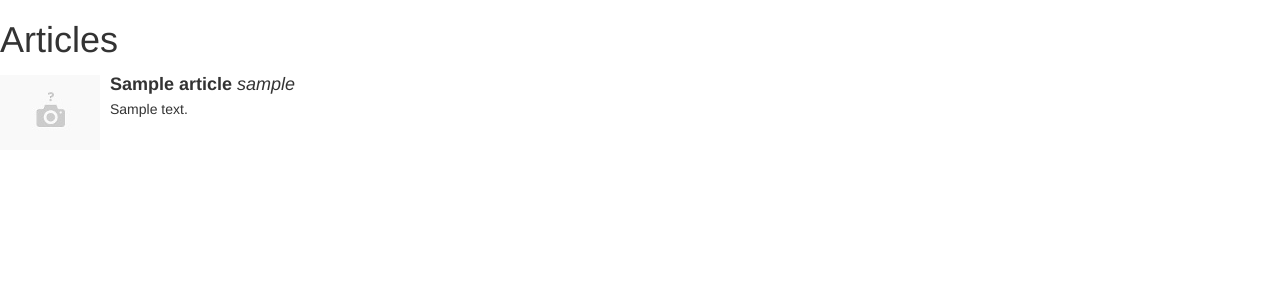
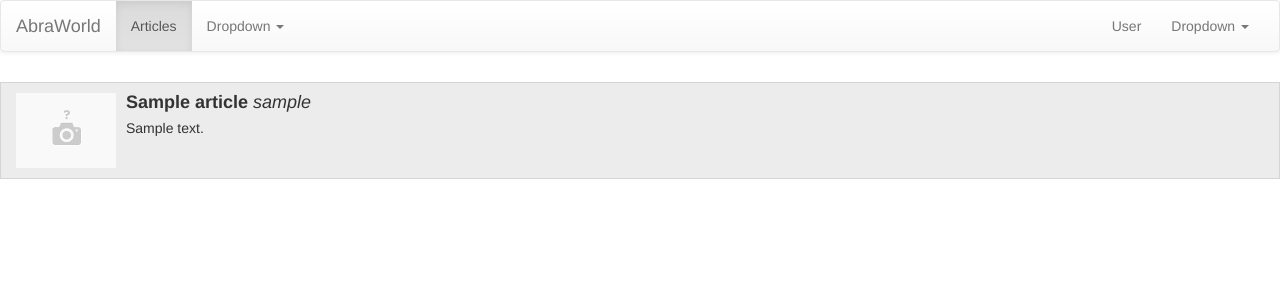
Before and after one commit to abramovpav/django_test_pr, a Django app: page / in a window 1280 px wide. Shown: the top 300 px of the page. Run offline with Django 3.2, Linux system fonts and the light colour scheme; tables that the repository leaves empty hold one stand-in row (values such as "Sample post"); some libraries are stand-ins or nearby versions.

Commit message:
Changed templates structure

```diff
--- a/articles/templates/articles/index.html
+++ b/articles/templates/articles/index.html
@@ -1,34 +1,23 @@
-<!DOCTYPE html>
-<html>
-<head lang="en">
-    <meta charset="UTF-8">
-    <title>Test_PR - Index</title>
-    <link rel="stylesheet" href="/static/bootstrap/css/bootstrap.min.css"/>
-    <link rel="stylesheet" href="/static/bootstrap/css/bootstrap-theme.min.css"/>
-    <script type="application/javascript" src="/static/jquery/jquery-2.1.4.min.js"></script>
-    <script type="application/javascript" src="/static/bootstrap/js/bootstrap.min.js"></script>
-
-</head>
-<body>
-<div class="row">
+{% extends 'base/base.html' %}
+{% block include %}
+    <link rel="stylesheet" href="/static/articles/css/article.css"/>
+{% endblock %}
+{% block content %}
+    {% for article in articles %}
+        <div class="row article">
             <div class="col-md-12">
-        <h1>Articles</h1>
-        {% for article in articles %}
                 <div class="media">
                     <div class="media-left">
                         <a href="#">
                             <img class="media-object" src="/static/images/no_image_100x75.jpg" alt="no_image">
                         </a>
                     </div>
-                <div class="media-body">
+                    <div class="media-body article-body">
                         <h4 class="media-heading"><b>{{ article.title }}</b> <i>{{ article.author }}</i></h4>
-
                         {{ article.body }}
                     </div>
                 </div>
-        {% endfor %}
             </div>
         </div>
-
-</body>
-</html>
+    {% endfor %}
+{% endblock %}
--- /dev/null
+++ b/static/articles/css/article.css
@@ -0,0 +1,6 @@
+.article {
+    border: 1px solid rgb(213, 213, 213);
+    padding: 10px 0;
+    margin: 10px 0;
+    background-color: rgb(236, 236, 236);
+}
--- /dev/null
+++ b/templates/base/base.html
@@ -0,0 +1,69 @@
+<!DOCTYPE html>
+<html>
+<head lang="en">
+    <meta charset="UTF-8">
+    <title>Test_PR - Index</title>
+    <link rel="stylesheet" href="/static/bootstrap/css/bootstrap.min.css"/>
+    <link rel="stylesheet" href="/static/bootstrap/css/bootstrap-theme.min.css"/>
+    <script type="application/javascript" src="/static/jquery/jquery-2.1.4.min.js"></script>
+    <script type="application/javascript" src="/static/bootstrap/js/bootstrap.min.js"></script>
+    {% block include %}
+    {% endblock %}
+</head>
+<body>
+<nav class="navbar navbar-default">
+    <div class="container-fluid">
+        <!-- Brand and toggle get grouped for better mobile display -->
+        <div class="navbar-header">
+            <button type="button" class="navbar-toggle collapsed" data-toggle="collapse"
+                    data-target="#bs-example-navbar-collapse-1" aria-expanded="false">
+                <span class="sr-only">Toggle navigation</span>
+                <span class="icon-bar"></span>
+                <span class="icon-bar"></span>
+                <span class="icon-bar"></span>
+            </button>
+            <a class="navbar-brand" href="/">AbraWorld</a>
+        </div>
+
+        <!-- Collect the nav links, forms, and other content for toggling -->
+        <div class="collapse navbar-collapse" id="bs-example-navbar-collapse-1">
+            <ul class="nav navbar-nav">
+                <li class="active"><a href="/">Articles <span class="sr-only">(current)</span></a></li>
+                <li class="dropdown">
+                    <a href="#" class="dropdown-toggle" data-toggle="dropdown" role="button" aria-haspopup="true"
+                       aria-expanded="false">Dropdown <span class="caret"></span></a>
+                    <ul class="dropdown-menu">
+                        <li><a href="#">Nothing</a></li>
+                        <li role="separator" class="divider"></li>
+                        <li><a href="#">Again nothingk</a></li>
+                    </ul>
+                </li>
+            </ul>
+            <ul class="nav navbar-nav navbar-right">
+                <li><a href="/profile">User</a></li>
+                <li class="dropdown">
+                    <a href="#" class="dropdown-toggle" data-toggle="dropdown" role="button" aria-haspopup="true"
+                       aria-expanded="false">Dropdown <span class="caret"></span></a>
+                    <ul class="dropdown-menu">
+                        <li><a href="#">Action</a></li>
+                        <li><a href="#">Another action</a></li>
+                        <li><a href="#">Something else here</a></li>
+                        <li role="separator" class="divider"></li>
+                        <li><a href="#">Separated link</a></li>
+                    </ul>
+                </li>
+            </ul>
+        </div>
+        <!-- /.navbar-collapse -->
+    </div>
+    <!-- /.container-fluid -->
+</nav>
+<div class="row">
+    <div class="col-md-12">
+        {% block content %}
+        {% endblock %}
+    </div>
+</div>
+
+</body>
+</html>
--- a/test_pr/settings.py
+++ b/test_pr/settings.py
@@ -4,7 +4,7 @@ import os
 DEBUG = True
 TEMPLATE_DEBUG = DEBUG
 
-CURR_DIR = os.path.abspath(os.path.curdir)
+CURR_DIR = os.path.dirname(os.path.dirname(__file__))
 
 
 ADMINS = (
@@ -114,6 +114,7 @@ TEMPLATE_DIRS = (
     # Put strings here, like "/home/html/django_templates" or "C:/www/django/templates".
     # Always use forward slashes, even on Windows.
     # Don't forget to use absolute paths, not relative paths.
+    os.path.join(CURR_DIR, 'templates'),
 )
 
 INSTALLED_APPS = (
```
Also changed, not shown: profiles/templates/profiles/profile.html (+3 -9 lines). Lines whose indentation alone changed are shown as unchanged.
